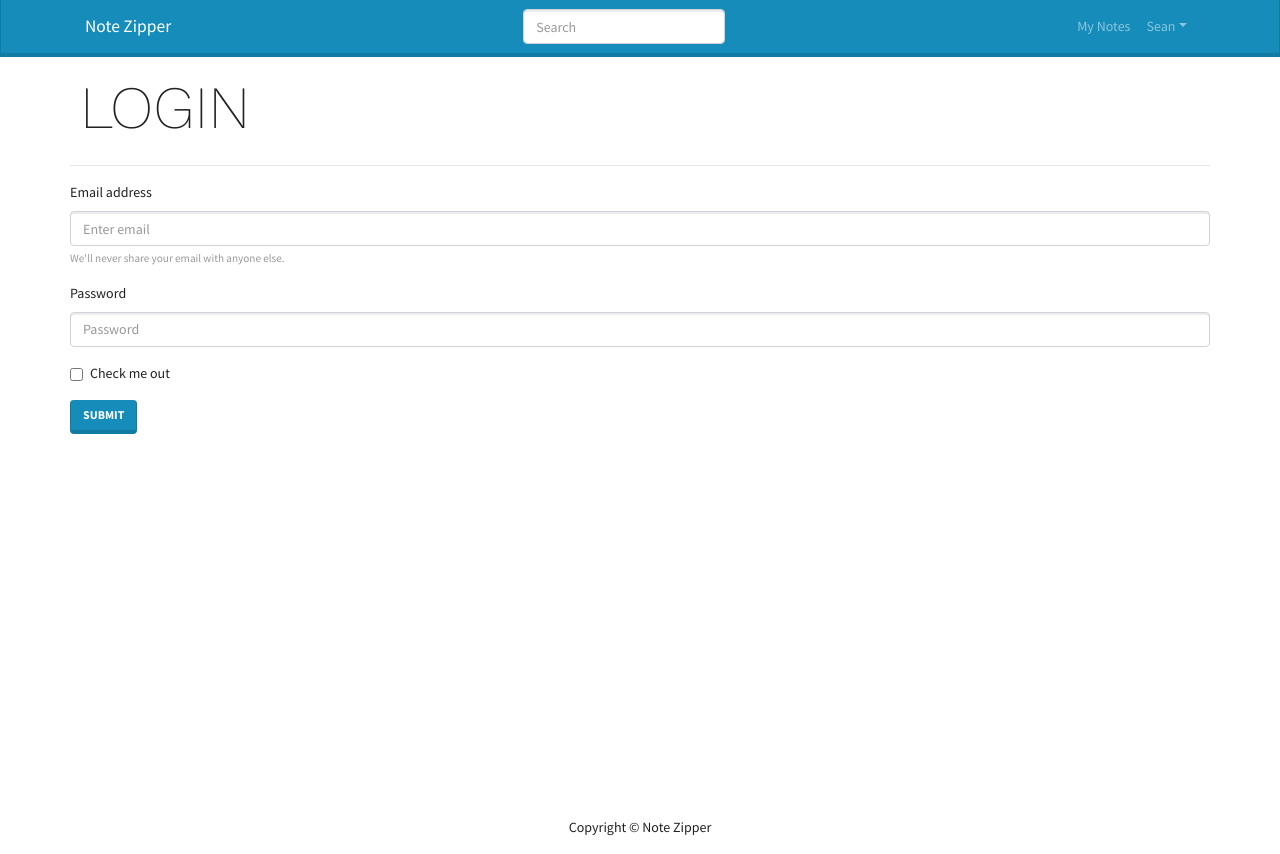
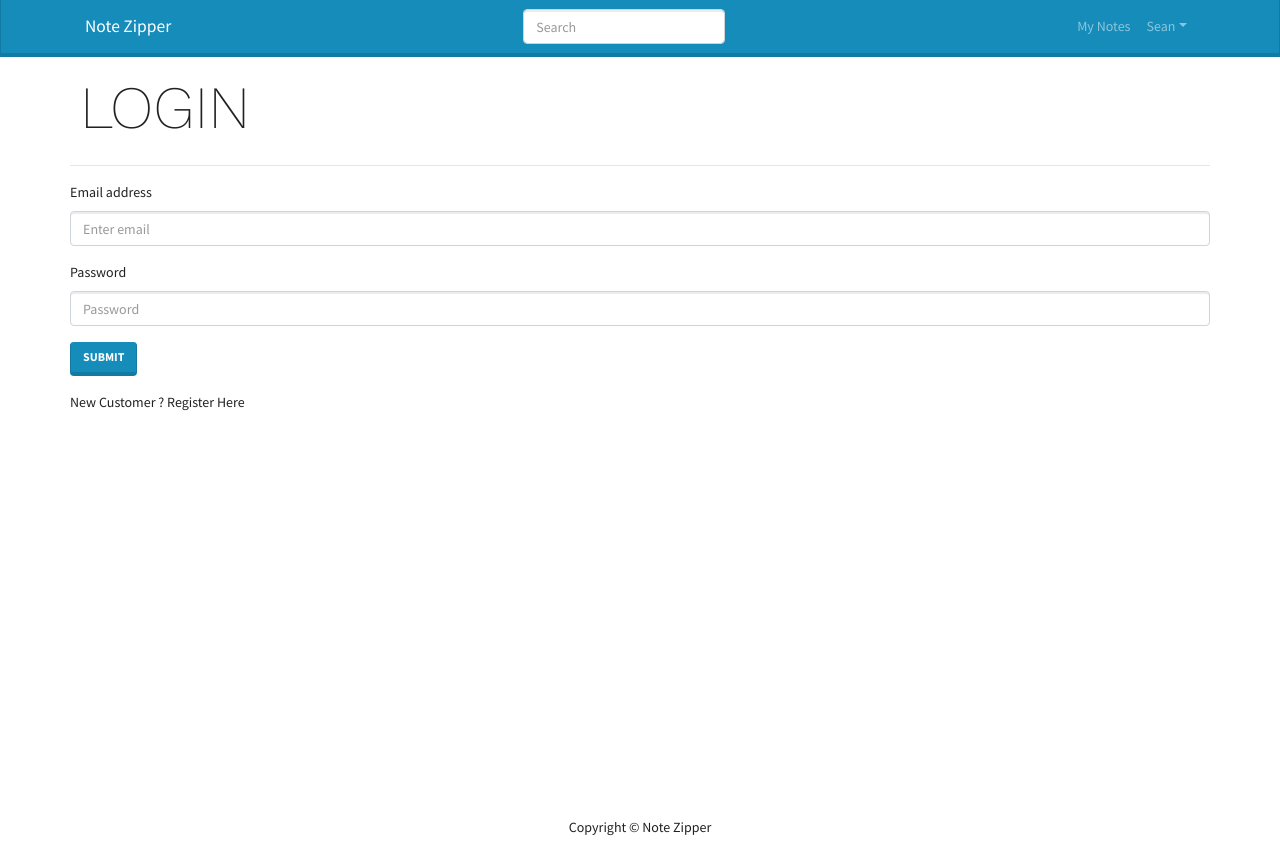
Before and after one commit to seanarch/note-zipper, a React (Create React App) app in the folder frontend/: page /login in a window 1280 px wide. Built offline with nearby package versions, Linux system fonts and the light colour scheme.

Commit message:
Added login screen style, update login screen

```diff
--- /dev/null
+++ b/frontend/src/screens/LoginScreen/LoginScreen.css
@@ -0,0 +1,5 @@
+.loginContainer {
+  display: flex;
+  flex-direction: column;
+  margin: 20px;
+}
--- a/frontend/src/screens/LoginScreen/LoginScreen.js
+++ b/frontend/src/screens/LoginScreen/LoginScreen.js
@@ -1,6 +1,8 @@
 import React from "react";
-import { Form, Button } from "react-bootstrap";
+import { Form, Button, Row, Col } from "react-bootstrap";
 import MainScreen from "../../components/MainScreen";
+import { Link } from "react-router-dom";
+import "./LoginScreen.css";
 
 const LoginScreen = () => {
   return (
@@ -9,22 +11,27 @@ const LoginScreen = () => {
         <Form.Group className="mb-3" controlId="formBasicEmail">
           <Form.Label>Email address</Form.Label>
           <Form.Control type="email" placeholder="Enter email" />
-          <Form.Text className="text-muted">
+          {/* <Form.Text className="text-muted">
             We'll never share your email with anyone else.
-          </Form.Text>
+          </Form.Text> */}
         </Form.Group>
 
         <Form.Group className="mb-3" controlId="formBasicPassword">
           <Form.Label>Password</Form.Label>
           <Form.Control type="password" placeholder="Password" />
         </Form.Group>
-        <Form.Group className="mb-3" controlId="formBasicCheckbox">
+        {/* <Form.Group className="mb-3" controlId="formBasicCheckbox">
           <Form.Check type="checkbox" label="Check me out" />
-        </Form.Group>
+        </Form.Group> */}
         <Button variant="primary" type="submit">
           Submit
         </Button>
       </Form>
+      <Row className="py-3">
+        <Col>
+          New Customer ? <Link to="/register">Register Here</Link>
+        </Col>
+      </Row>
     </MainScreen>
   );
 };
```
